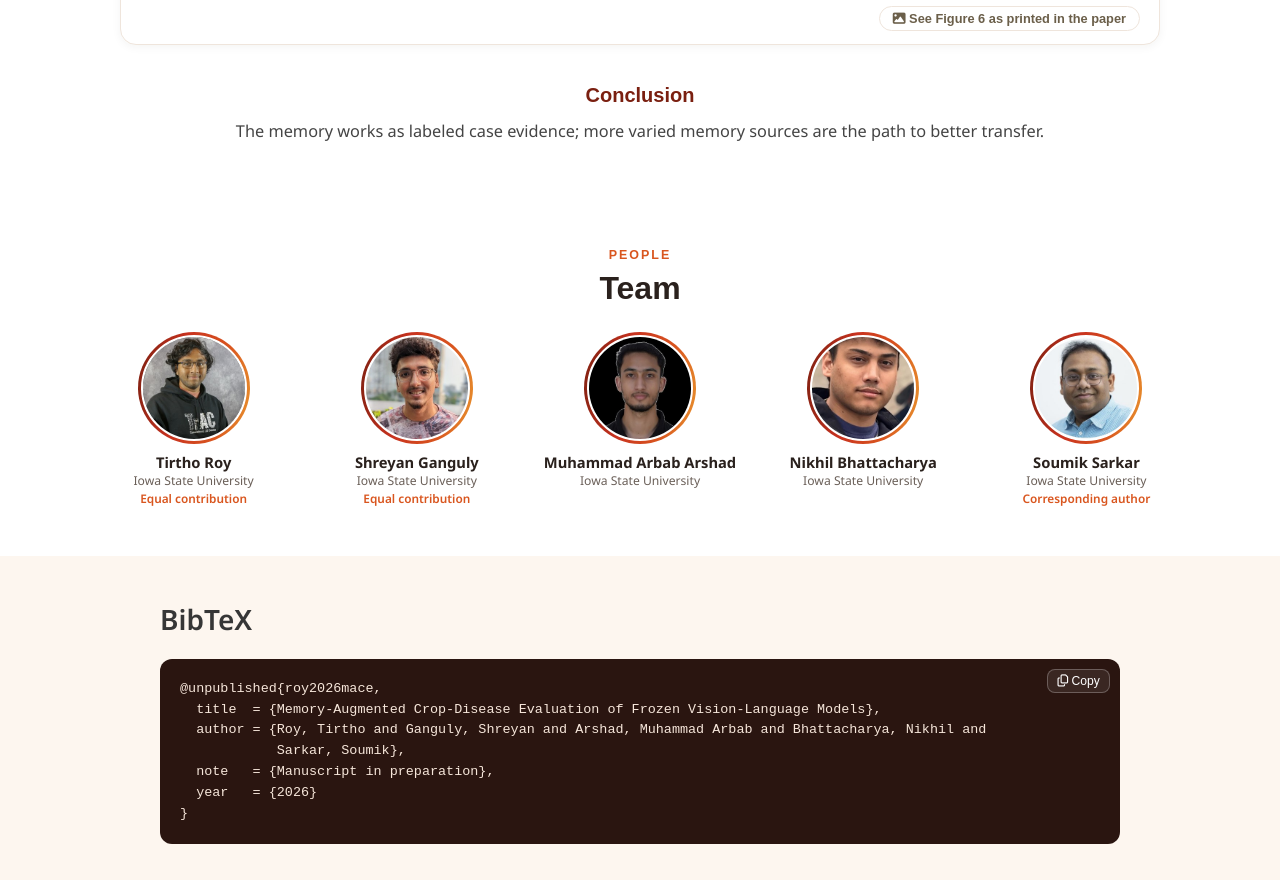
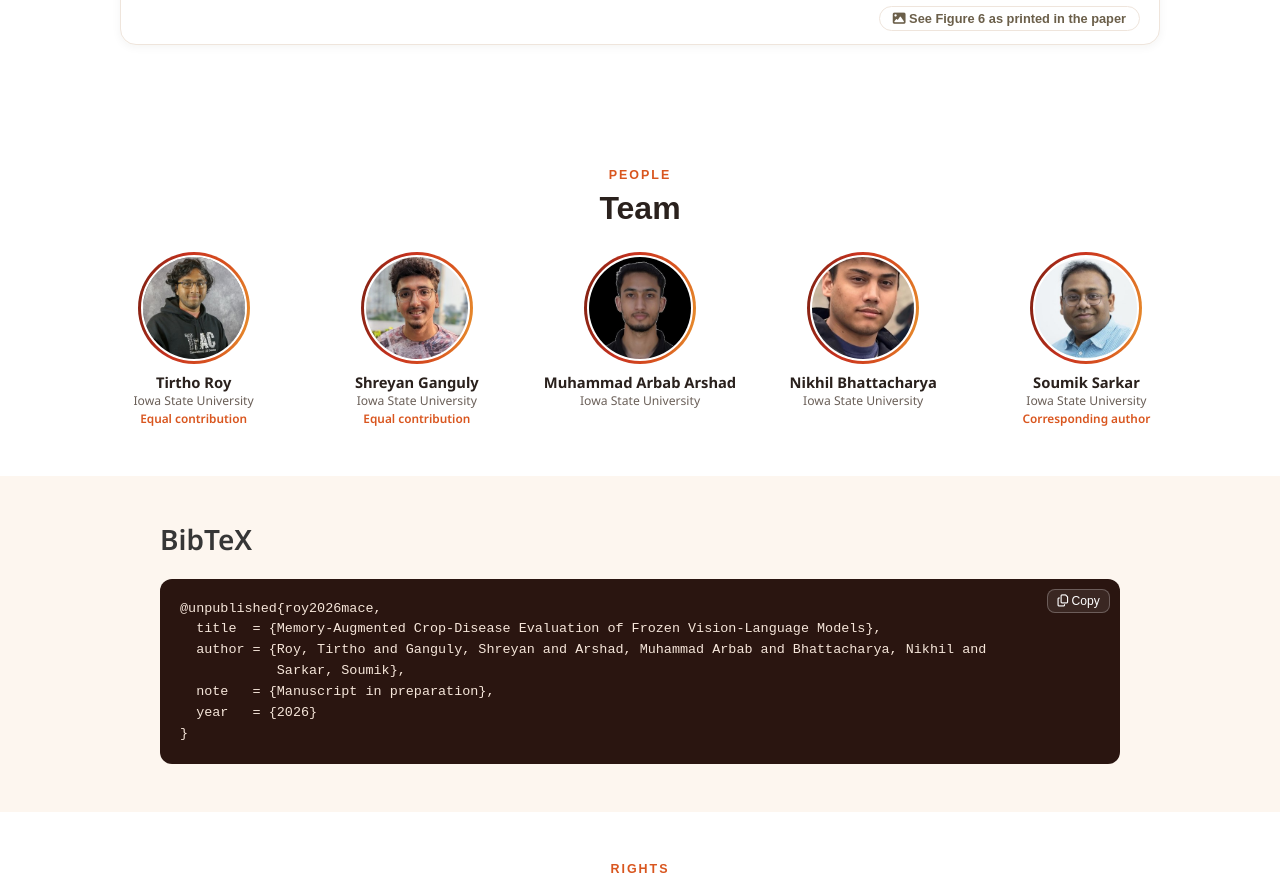
Before and after one commit to MACE-Bench/MACE-Bench.github.io, a plain HTML site: page index.html in a window 1280 px wide. Shown: the part 6469-7349 px from the top of the page. Drawn offline with Linux system fonts and the light colour scheme; a web font is replaced by a local one.

Commit message:
Remove Conclusion heading and takeaway from site
Co-Authored-By: Claude Opus 5.5 <noreply@anthropic.com>

```diff
--- a/index.html
+++ b/index.html
@@ -118,7 +118,7 @@
     <div class="chart-card"><h4 class="ch-title">How the memory is built (Figure 5)</h4><p class="ch-sub muted">Left: Sonnet IID accuracy by memory source. Right: one point per crop and split; hover for the crop.</p><div id="mc-mem"></div><p class="paper-fig"><button type="button" class="pf-btn" data-src="static/images/figures/memory.png?v=20261121b"><i class="fas fa-image"></i> See Figure 5 as printed in the paper</button></p></div>
     <h3 class="sub">Exploratory evaluation: an LLM-written retriever</h3><p class="take">Sonnet writes retriever weights without training that match BM25 and far exceed the same model fitted on the same examples.</p>
     <div class="chart-card"><h4 class="ch-title">Choosing the four references (Figure 6)</h4><p class="ch-sub muted">Left: BM25 coverage as more candidates are retrieved. Right: accuracy change from BM25; no change is significant.</p><div id="mc-sel"></div><p class="paper-fig"><button type="button" class="pf-btn" data-src="static/images/figures/selection.png?v=20261121b"><i class="fas fa-image"></i> See Figure 6 as printed in the paper</button></p></div>
-    <h3 class="sub">Conclusion</h3><p class="take">The memory works as labeled case evidence; more varied memory sources are the path to better transfer.</p>
+
   </div></div>
 </section>
 
```
